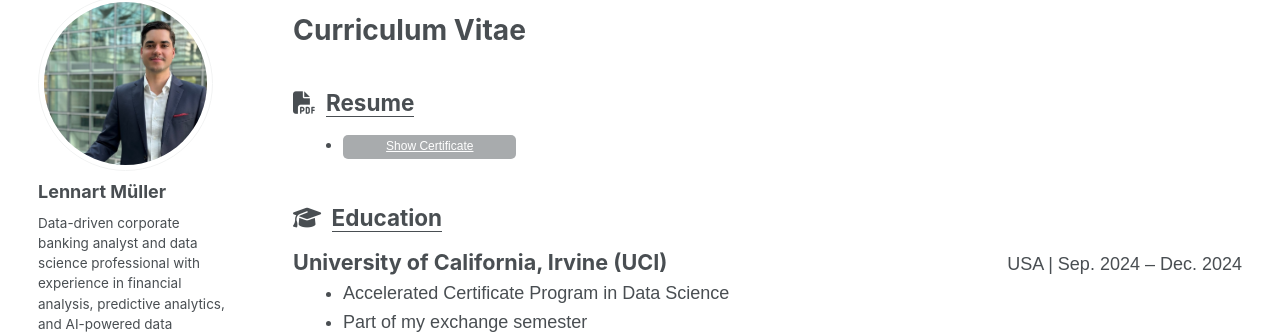
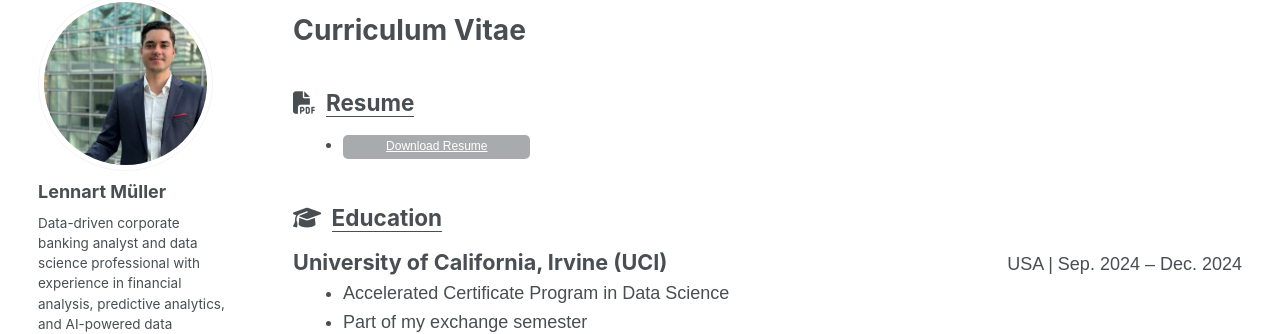
Before and after one commit to lennartmueller123/lennartmueller123.github.io, a Jekyll site: the page built from _pages/cv.html, in a window 1280 px wide and 900 px high. Shown: the part 110-444 px from the top of the window. Built offline with Jekyll 4.4.1, drawn with Linux system fonts in a browser that asks for light colours.

Commit message:
Update cv.html

```diff
--- a/_pages/cv.html
+++ b/_pages/cv.html
@@ -80,7 +80,7 @@ redirect_from:
               <a href=""/files/CV.pdf" download
                   target="_blank"
                   style="display: inline-block; margin-top: 8px; padding: 2px 43px; background-color: #a8abad; color: white; border: none; border-radius: 5px; font-size: 12px; cursor: pointer;">
-                  Show Certificate
+                  Download Resume
                 </a>
             </li>
         <ul>
```
